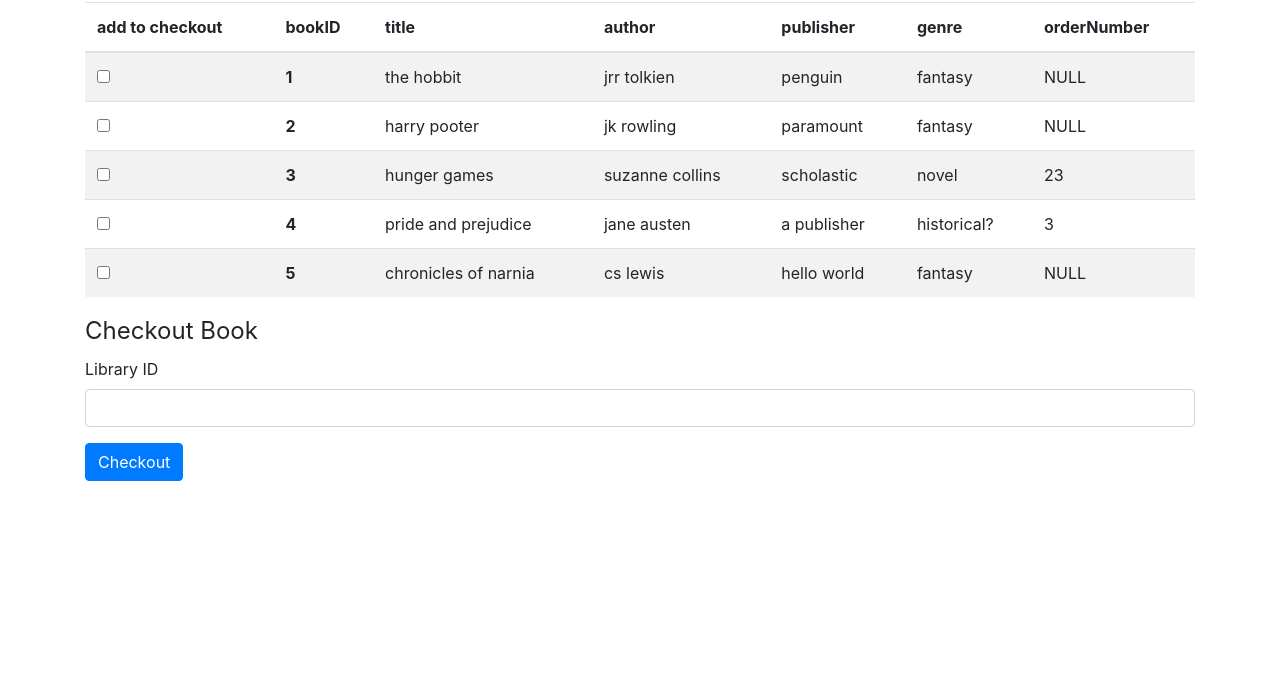
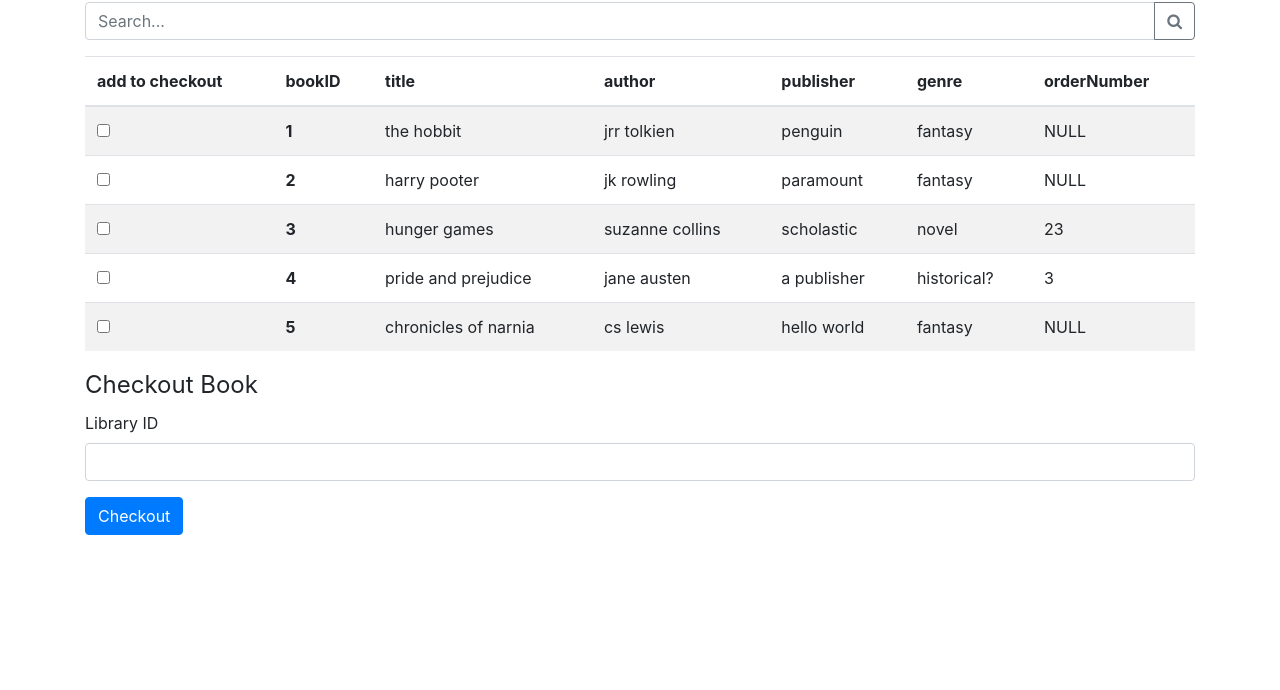
Before and after one commit to RebekahKoon/CS-340-step-3, a website: page library.html in a window 1280 px wide. Shown: the part 110-800 px from the top of the page. Drawn offline with nearby package versions, Linux system fonts and the light colour scheme.

Commit message:
Added search to library and events pages

```diff
--- a/library.html
+++ b/library.html
@@ -5,6 +5,7 @@
   <meta name="viewport" content="width=device-width, initial-scale=1.0">
   <meta http-equiv="X-UA-Compatible">
   <link rel="stylesheet" href="https://stackpath.bootstrapcdn.com/bootstrap/4.4.1/css/bootstrap.min.css" integrity="sha384-Vkoo8x4CGsO3+Hhxv8T/Q5PaXtkKtu6ug5TOeNV6gBiFeWPGFN9MuhOf23Q9Ifjh" crossorigin="anonymous">
+  <link rel="stylesheet" href="https://cdnjs.cloudflare.com/ajax/libs/font-awesome/4.7.0/css/font-awesome.min.css">
   <link rel="stylesheet" href="style.css" type="text/css">
   <title>Hawkins Public Library</title>
 </head>
@@ -52,6 +53,12 @@
 
   <div class="container">
       <h1>Library</h1>
+      <div class="input-group mb-3">
+        <input type="text" class="form-control" placeholder="Search..." aria-label="Recipient's username" aria-describedby="button-addon2">
+        <div class="input-group-append">
+          <button class="btn btn-outline-secondary" type="button" id="button-addon2"><i class="fa fa-search"></i></button>
+        </div>
+      </div>
       <div>
         <table class="table table-striped">
           <thead class="thead thead--books">
```
Also changed, not shown: events.html (+7 -0 lines).
